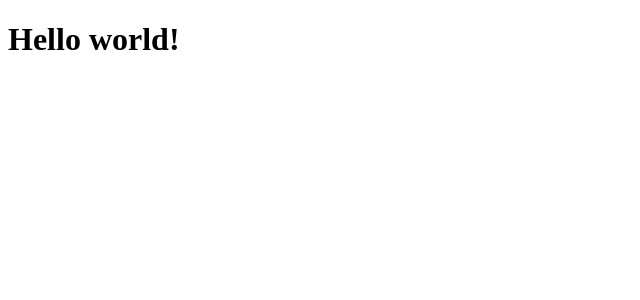
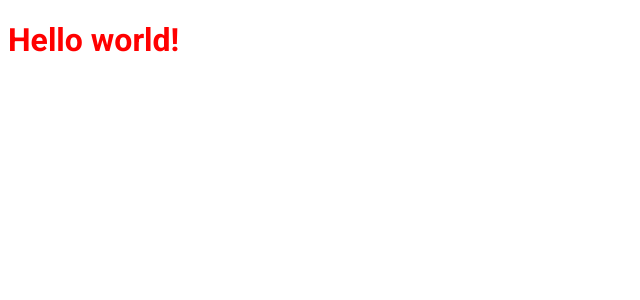
Before and after one commit to yuriqpaiva/ignews, a Next.js app: page / in a window 1280 px wide. Shown: the top 300 px of the page, without its empty margins (0-640 px from the left). Built offline with nearby package versions, Linux system fonts and the light colour scheme.

Commit message:
Configure page style fonts

```diff
--- a/package.json
+++ b/package.json
@@ -11,7 +11,8 @@
   "dependencies": {
     "next": "12.2.0",
     "react": "18.2.0",
-    "react-dom": "18.2.0"
+    "react-dom": "18.2.0",
+    "sass": "^1.53.0"
   },
   "devDependencies": {
     "@types/node": "^18.0.1",
--- /dev/null
+++ b/src/pages/_document.tsx
@@ -0,0 +1,28 @@
+import Document, { Html, Head, Main, NextScript } from "next/document";
+
+class MyDocument extends Document {
+  render() {
+    return (
+      <Html>
+        <Head>
+          <link rel="preconnect" href="https://fonts.googleapis.com" />
+          <link
+            rel="preconnect"
+            href="https://fonts.gstatic.com"
+            crossOrigin=""
+          />
+          <link
+            href="https://fonts.googleapis.com/css2?family=Roboto:wght@400;700;900&display=swap"
+            rel="stylesheet"
+          />
+        </Head>
+        <body>
+          <Main />
+          <NextScript />
+        </body>
+      </Html>
+    );
+  }
+}
+
+export default MyDocument;
--- a/src/pages/index.tsx
+++ b/src/pages/index.tsx
@@ -1,3 +1,5 @@
+import styles from "../styles/home.module.scss";
+
 export default function Home() {
-  return <h1>Hello world!</h1>;
+  return <h1 className={styles.title}>Hello world!</h1>;
 }
--- /dev/null
+++ b/src/styles/home.module.scss
@@ -0,0 +1,4 @@
+.title {
+  font-family: "Roboto", sans-serif;
+  color: red;
+}
```
Also changed, not shown: 1 other file (tests, documents, lock files or other folders).
